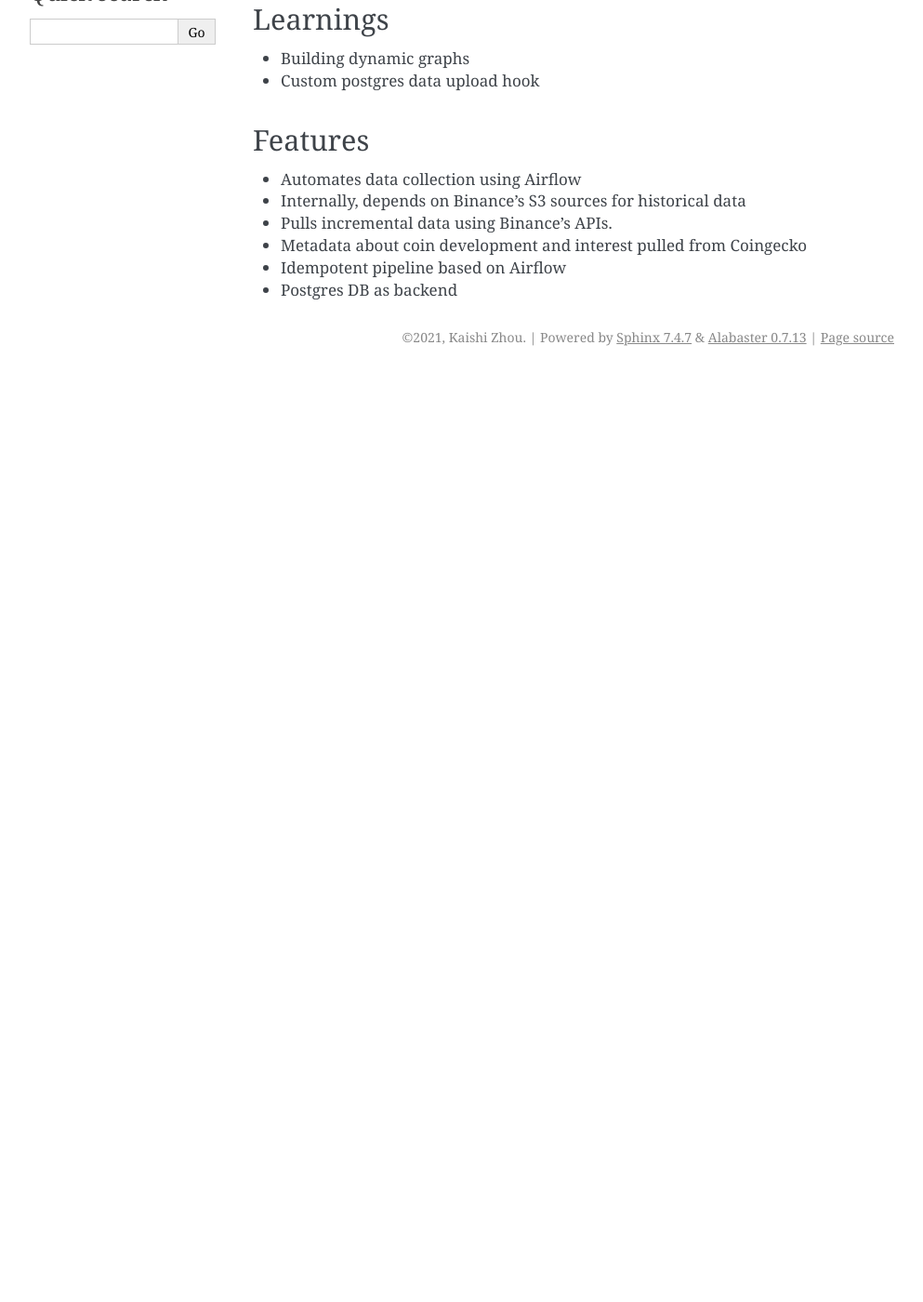
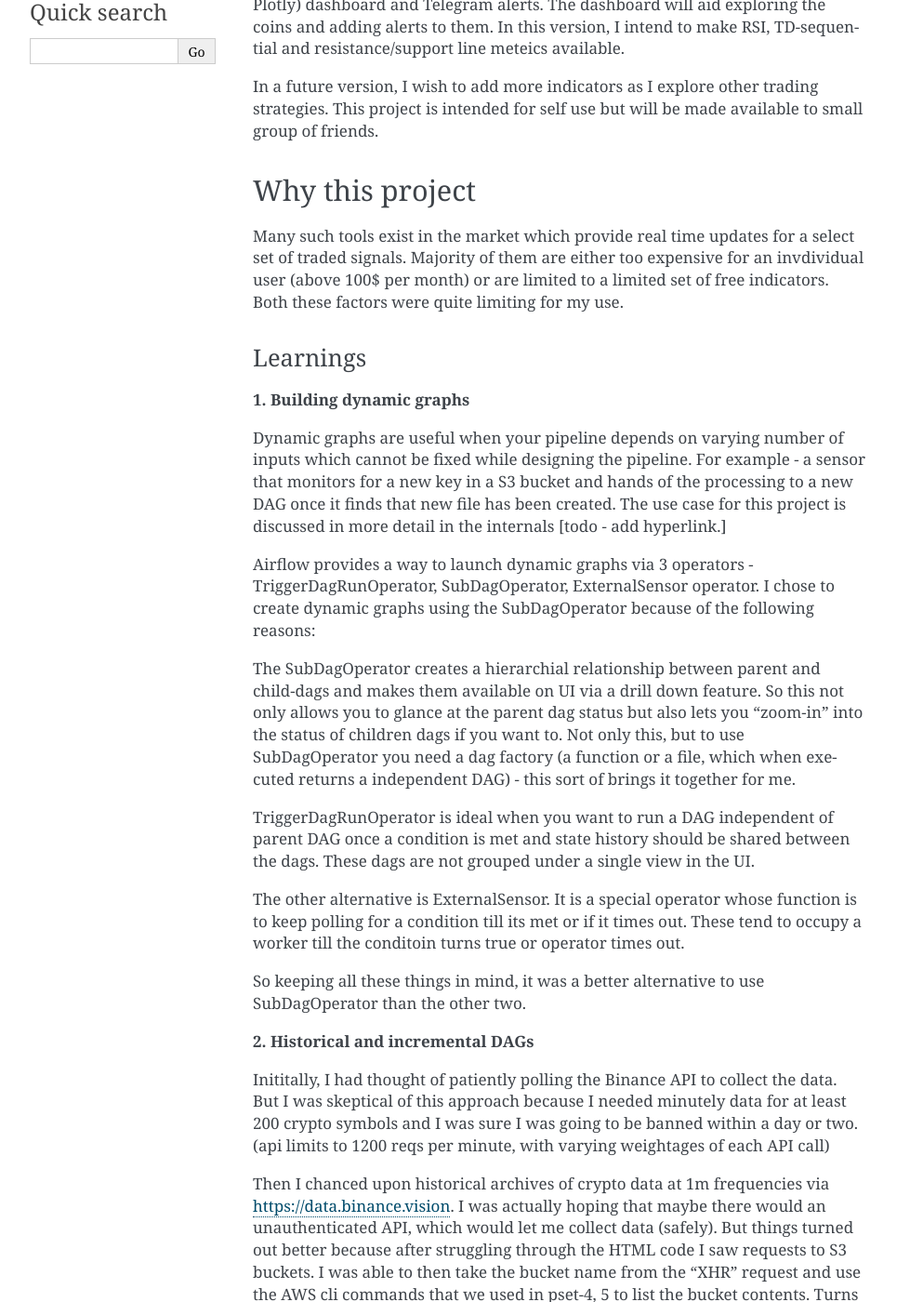
Before and after one commit to kai490952010/trading_alerts, a Sphinx documentation site: the page built from docs/readme.rst, in a window 1280 px wide and 1400 px high, scrolled down 270 px. Shown: the whole window at 93% size, without its empty margins (148-1141 px from the left). Built offline with Sphinx 7.4.7, drawn with Linux system fonts in a browser that asks for light colours; before the commit the page ends 900 px from its top, so only the background shows below that; some of the changed text lies outside the part shown.

Commit message:
Updates documentation - README file

```diff
--- a/docs/conf.py
+++ b/docs/conf.py
@@ -27,7 +27,7 @@ sys.path.insert(0, os.path.abspath("../trading_alerts/plugins"))
 
 import trading_alerts  # noqa: E402
 
-print(sys.path)
+# print(sys.path)
 # -- General configuration ---------------------------------------------
 
 # If your documentation needs a minimal Sphinx version, state it here.
--- a/docs/readme.rst
+++ b/docs/readme.rst
@@ -1,27 +1,119 @@
+##############
 Trading alerts
-==============
+##############
 
-This project intends to combine varying sources of OHLC financial data
-to automate trading signals and make it easier to watch and react to
-traded financial assets.
+This project intends to combine varying sources of OHLC financial data to
+provide a data-rich pipeline to automate various trading needs. One of the
+intended outcomes is to provide realtime alerts indicating best time to buy
+or sell a symbol (stock or crypto coin pair like bitcoin-usd).
 
-Currently, crypto markets are being focused on. Soon, the intention is
-to pull fiat markets from different regions as well.
+As a minimum viable first version, this project intends to ingest
+cryptocurrency data with an Airflow pipeline and make it available via a basic
+(most likely Plotly) dashboard  and Telegram alerts. The dashboard will aid
+exploring the coins  and adding alerts to them. In this version, I intend to
+make RSI, TD-sequential and resistance/support line meteics available.
+
+In a future version, I wish to add more indicators as I explore other trading
+strategies.  This project is intended for self use but will be made available
+to small group of friends.
+
+
+Why this project
+***************
+
+Many such tools exist in the market which
+provide real time updates for  a select set of traded signals. Majority of
+them are either too expensive for an invdividual user (above 100$ per month)
+or are limited to a limited set of free indicators. Both these factors were
+quite limiting for my use.
 
 
 Learnings
 ---------
 
-- Building dynamic graphs
-- Custom postgres data upload hook
+**1. Building dynamic graphs**
 
+Dynamic graphs are useful when your pipeline depends on varying number of
+inputs which cannot be fixed while designing the pipeline. For example - a
+sensor that monitors for a new key in a S3 bucket and hands of the processing
+to a new DAG once it finds that new file  has been created. The use case for
+this project is discussed in more detail in the internals [todo - add
+hyperlink.]
+
+Airflow provides a way to launch dynamic graphs via 3 operators -
+TriggerDagRunOperator,  SubDagOperator, ExternalSensor operator. I chose to
+create dynamic graphs using the SubDagOperator because of the following
+reasons:
+
+The SubDagOperator creates a hierarchial relationship between parent and
+child-dags and makes them available on UI via a drill down feature. So this
+not only allows you to glance at the parent dag status but also lets you
+"zoom-in" into the status of children dags if you want to. Not only this, but
+to use SubDagOperator you need a dag factory (a function or a file, which when
+executed returns a independent DAG) - this sort of brings it together  for me.
+
+TriggerDagRunOperator is ideal when you want to run a DAG independent of
+parent DAG once a condition is met and state history should be shared between
+the dags. These dags are not grouped under a single view in the UI.
+
+The other alternative is ExternalSensor. It is a special operator whose function
+is to keep polling for a condition till its met or if it times out. These tend to
+occupy a worker till the conditoin turns true or operator times out.
+
+So keeping all these things in mind, it was a better alternative to use SubDagOperator
+than the other two.
+
+
+**2. Historical and incremental DAGs**
+
+Inititally, I had thought of patiently polling the Binance API to collect
+the data. But I was skeptical of this approach because I needed minutely
+data for at least 200 crypto symbols and I was sure I was going to be banned
+within a day or two. (api limits to 1200 reqs per minute, with varying weightages
+of each API call)
+
+Then I chanced upon historical archives of crypto data at 1m frequencies via
+https://data.binance.vision. I was actually hoping that maybe there would an
+unauthenticated API, which would let me collect data (safely). But things turned
+out better because after struggling through the HTML code I saw requests to S3
+buckets. I was able to then take the bucket name from the "XHR" request and
+use the AWS cli commands that we used in pset-4, 5 to list the bucket contents.
+Turns out I could access the bucket without using AWS credentials! (yay.)
+
+This is where I broke down the data collection architecture to use historical
+and incremental dags. Historical dags would collect data for new symbols for which
+no data wasn't collected earlier and incremental dags would come back every few minutes
+to top up the minute-wise data for coins that already had (using the Binance API). I was able to collect
+1m interval data for about 5 coin pairs this way, which came around to 7Million rows
+of data.
+
+**3. Extending data upload in Postgres hooks**
+
+Airflow 2.0 does not have a data write functionality in its Postgres hooks yet.
+But, its possible to have this by grabbing the base class's connection URI and
+passing it to a pandas write statement. Having created as custom class around the
+PostgresHook and placing it in the "plugins" folder, let's you use it in any dag
+that may need it.
+
+**4. Postgres as a bookmark and a datastore**
+
+I use Postgres as the backend for Airflow pipeline. In this database, a `symbol` table keeps
+track of all symbols for which data extraction is going on. The `last_updated_at` columns is updated
+whenever a historical or incremental dag pulls data for the symbol. By keeping this column updated,
+the DAGs are able to calculate how many iterations of pulling day-wise data would be required to
+keep under the API throttle limits. Once this pipeline matures in usage, it would be easy to migrate it to
+Amazon's Redshift database (as it is build on Postgres) with least changes as compared to other databases like MySQL or MongoDB.
+
+**5. Idempotency**
+
+Airflow is an orchestration framework which does not provide options for idempotent operations for database
+or otherwise, out of the box. It is upto the end developer to do this. I have used delete SQL statements
+to remove data from the database before inserting into it. Architecturally, we only write to one table which holds data at 1m granularity, so the table would ideally need partitioning based on closing timestamp and symbol name. This way it would be possible to drop a partition and recreate it again - which as far as I've read is a better alternative than deleting select rows.
 
 Features
 --------
 
--  Automates data collection using Airflow
--  Internally, depends on Binance's S3 sources for historical data
--  Pulls incremental data using Binance's APIs.
--  Metadata about coin development and interest pulled from Coingecko
--  Idempotent pipeline based on Airflow
--  Postgres DB as backend
+-  Automates data collection using Airflow. Internally, depends on Binance and Coingecko APIs
+-  Idempotent pipeline based on Airflow Postgres DB as backend
+-  Can scale by separating historical and incremental DAGs.
+-  Metadata about coin development pulled from Coingecko
```
